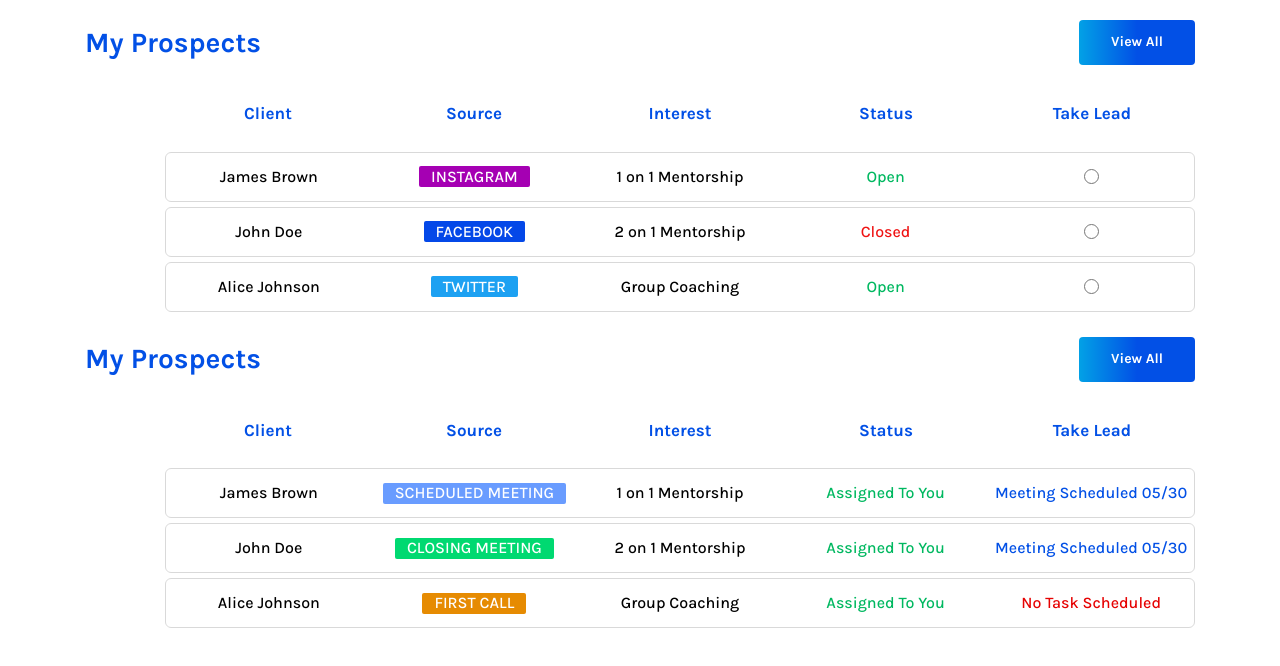
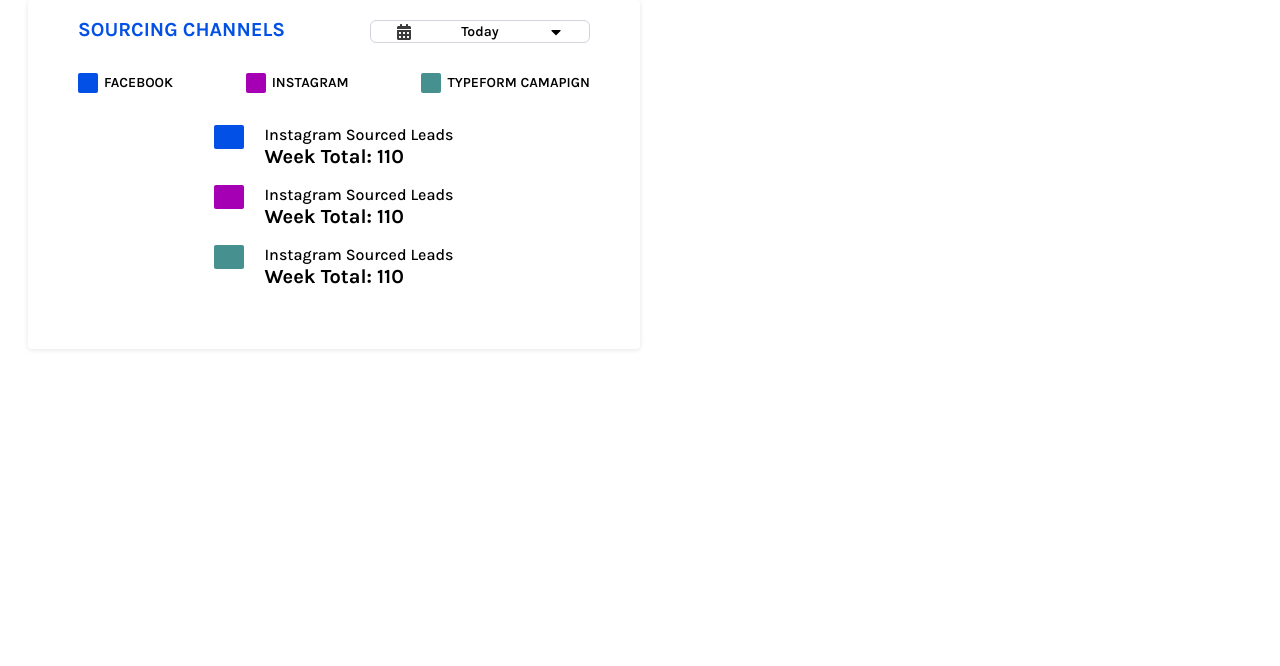
Before and after one commit to i-usman-56/inverstmentGroup, a React (Vite) app: page /admin in a window 1280 px wide. Shown: the top 666 px of the page. Built offline with nearby package versions, Linux system fonts and the light colour scheme.

Commit message:
Task And Graph componetn

```diff
--- a/package.json
+++ b/package.json
@@ -13,6 +13,7 @@
     "antd": "^5.17.0",
     "react": "^18.2.0",
     "react-dom": "^18.2.0",
+    "react-icons": "^5.2.1",
     "react-router-dom": "^6.23.0"
   },
   "devDependencies": {
--- a/src/App.jsx
+++ b/src/App.jsx
@@ -6,6 +6,8 @@
 import tableData from "./data/tableData1.json";
 import tableData1 from "./data/tableData2.json";
 import Table from "./components/table/table";
+import Tasks from "./components/task/tasks";
+import Graph from "./components/Graph/graph";
 const router = createBrowserRouter([
   {
     path: "/login",
@@ -19,8 +21,10 @@
     path: "/admin",
     element: (
       <>
-        <Table tableData={tableData} />
-        <Table tableData={tableData1} />
+      <Graph/>
+      {/* <Tasks/> */}
+        {/* <Table tableData={tableData} /> */}
+        {/* <Table tableData={tableData1} /> */}
       </>
     ),
   },
--- /dev/null
+++ b/src/components/Graph/graph.css
@@ -0,0 +1,11 @@
+@media only screen and (max-width: 320px) {
+    .graph-text {
+      font-size: 10px;
+    }
+    .graph-gap {
+      gap: 2px;
+    }
+    .graph-margin {
+      margin: 10px;
+    }
+  }
--- /dev/null
+++ b/src/components/Graph/graph.jsx
@@ -0,0 +1,94 @@
+import React from "react";
+import InputDate from "../task/components/inputData";
+import './graph.css'
+
+export default function Graph() {
+    const divCard = [
+        {
+          id: 1,
+          name: "Facebook",
+          color: "#0250E6",
+        },
+        {
+          id: 2,
+          name: "Instagram",
+          color: "#A500B3",
+        },
+        {
+          id: 3,
+          name: "TYPEFORM CAMAPIGN",
+          color: "#479090",
+        },
+      ];
+    const divCardDEtail = [
+        {
+          id: 1,
+          name: "Facebook",
+          detail:"Week Total: 110",
+          color: "#0250E6",
+        },
+        {
+          id: 2,
+          name: "Instagram",
+          detail:"Week Total: 110",
+
+          color: "#A500B3",
+        },
+        {
+          id: 3,
+          name: "TYPEFORM CAMAPIGN",
+          detail:"Week Total: 110",
+
+          color: "#479090",
+        },
+      ];
+  return (
+    <div>
+      <div className="mx-[20px] graph-margin md:mx-7 marginContainer   ">
+        <div
+          className="w-full lg:w-[50%] rounded  px-[15px] md:px-[80px] lg:px-[50px]  pt-[20px] pb-[60px]"
+          style={{ boxShadow: "0 1px 5px 0 rgba(5, 5, 5, 0.1)" }}
+        >
+          <div className=" flex justify-between pb-[30px]">
+            <h1 className="text-[15px] uppercase lg:text-[20px] text-[#0250E6] font-bold tracking-[-1.7%] leading-5">
+              SOURCING CHANNELs
+            </h1>
+            <InputDate />
+          </div>
+          <div className="flex justify-between ">
+            {divCard.map((item) => (
+              <div className="flex items-center graph-text graph-gap  gap-1.5" key={item.id}>
+                <div
+                  className="w-[20px] h-[20px] rounded-sm"
+                  style={{ backgroundColor: item.color }}
+                />
+                <p className="text-[10px] md:text-[14px] whitespace-nowrap graph-text uppercase font-semibold leading-[12px] tracking-[-1.7%] text-[#000000]">
+                  {item.name}
+                </p>
+              </div>
+            ))}
+          </div>
+          <div className="mt-[25px] md:mt-8 space-y-4">
+          {divCardDEtail.map((item) => (
+               <div className="flex justify-center items-start gap-5" key={item.id}>
+               <div
+                style={{ backgroundColor: item.color }}
+               className={`w-[30px] h-[24px] rounded-sm`}/>
+               <div>
+                   <p className="text-[16px] leading-5 tracking-[-1.7%] font-medium">
+                   Instagram Sourced Leads
+                   </p>
+                   <p className="text-[20px] leading-6 tracking-[-1.7%] font-bold">
+                   {item.detail}
+                   </p>
+               </div>
+             </div>
+            ))}
+
+          </div>
+
+        </div>
+      </div>
+    </div>
+  );
+}
--- /dev/null
+++ b/src/components/meetingcard/meetingCard.jsx
@@ -0,0 +1,31 @@
+import { BsThreeDotsVertical } from "react-icons/bs";
+
+const MeetingCard = ({ date, time, title, attendees }) => {
+  return (
+    <div className="min-h-[70px] lg:min-h-[75px] border rounded px-2 md:px-4 lg:px-8 pt-1 bor2 border-[#00000013]">
+      <div className="flex justify-end lg:pt-1.5">
+        <BsThreeDotsVertical className="text-[#3C3C3C]" />
+      </div>
+      <div className="flex gap-3">
+        <div className="w-[25%] flex justify-center flex-col">
+          <h1 className="text-[10px] textclass font-semibold leading-3 tracking-[-1.7%] text-[#3C3C3C]">
+            {date}
+          </h1>
+          <p className="text-[14.5px] textclass font-semibold leading-3 tracking-[-1.7%] text-[#3C3C3C]">
+            {time}
+          </p>
+        </div>
+        <div className="w-[75%]">
+          <h1 className="text-[13px] font-bold pb-1 leading-3 tracking-[-1.7%] text-[#000000]">
+            {title}
+          </h1>
+          <p className="text-[13px] font-bold pt-1 leading-3 line-clamp-1 tracking-[-1.7%] text-[#000000]">
+            {attendees}
+          </p>
+        </div>
+      </div>
+    </div>
+  );
+};
+
+export default MeetingCard;
--- /dev/null
+++ b/src/components/task/Task.css
@@ -0,0 +1,25 @@
+@media screen and (max-width: 320px) {
+    /* CSS rules for screens up to 320 pixels wide */
+    .marginContainer {
+        margin: 12px;
+    }
+
+
+    .paddingContainer {
+        padding-top: 20px;
+    }
+    .textclass {
+        font-size: 8px;
+    }
+}
+
+
+
+.overflowContainerY{
+    overflow-y: scroll;
+}
+
+
+.overflowContainerY::-webkit-scrollbar {
+    width: 0; /* Hide scrollbar for Chrome, Safari, and Opera */
+  }
--- /dev/null
+++ b/src/components/task/components/inputData.jsx
@@ -0,0 +1,34 @@
+import React, { useRef } from "react";
+import { FaCalendarAlt, FaCaretDown } from "react-icons/fa";
+
+export default function InputDate() {
+  const dateInputRef = useRef(null);
+  const handleIconClick = () => {
+    if (dateInputRef.current) {
+      dateInputRef.current.showPicker();
+      dateInputRef.current.click();
+    }
+  };
+  return (
+    <div>
+      <div
+        onClick={handleIconClick}
+        className="relative w-[59px] flex justify-around items-center h-[23px] lg:w-[220px] border border-gray-300 rounded-md bg-white"
+      >
+        <FaCalendarAlt
+          className="text-[#3C3C3C] cursor-pointer"
+          onClick={handleIconClick}
+        />
+        <p className="text-center lg:w-auto lg:block hidden text-[14px] font-semibold  tracking-[-1.7%] lg:left-1/2 lg-transform lg-translate-x-[-50%]">
+          Today
+        </p>
+        <input
+          type="date"
+          ref={dateInputRef}
+          className="w-full h-full border-none rounded-md focus:outline-none focus:ring-2 focus:ring-blue-500 opacity-0 absolute"
+        />
+        <FaCaretDown className="cursor-pointer" onClick={handleIconClick} />
+      </div>
+    </div>
+  );
+}
--- /dev/null
+++ b/src/components/task/tasks.jsx
@@ -0,0 +1,32 @@
+import React, { useRef } from "react";
+import "./Task.css";
+import MeetingCard from "../meetingcard/meetingCard";
+import InputDate from "./components/inputData";
+export default function Tasks() {
+  return (
+    <div className="mx-[20px] md:mx-10 marginContainer   ">
+      <div
+        className="w-full lg:w-[50%] rounded  px-[15px] md:px-[80px] lg:px-[50px]  pt-[20px] pb-[60px]"
+        style={{ boxShadow: "0 1px 5px 0 rgba(5, 5, 5, 0.1)" }}
+      >
+        <div className=" flex justify-between pb-[30px]">
+          <h1 className="text-[15px] lg:text-[20px] text-[#0250E6] font-bold tracking-[-1.7%] leading-5">
+            TODAY’S TASKS
+          </h1>
+            <InputDate/>
+        </div>
+        <div className="flex flex-col lg:pl-9 h-[218px] lg:h-[315px] overflowContainerY space-y-1">
+          {[1, 2, 3, 4, 5, 6, 7].map((_, index) => (
+            <MeetingCard
+              key={index}
+              date="Tues Mar 10"
+              time="7:00 AM"
+              title="Meeting with Tony & Tom"
+              attendees="Attendees: Tony @example.com..."
+            />
+          ))}
+        </div>
+      </div>
+    </div>
+  );
+}
```
Also changed, not shown: 1 other file (tests, documents, lock files or other folders).
